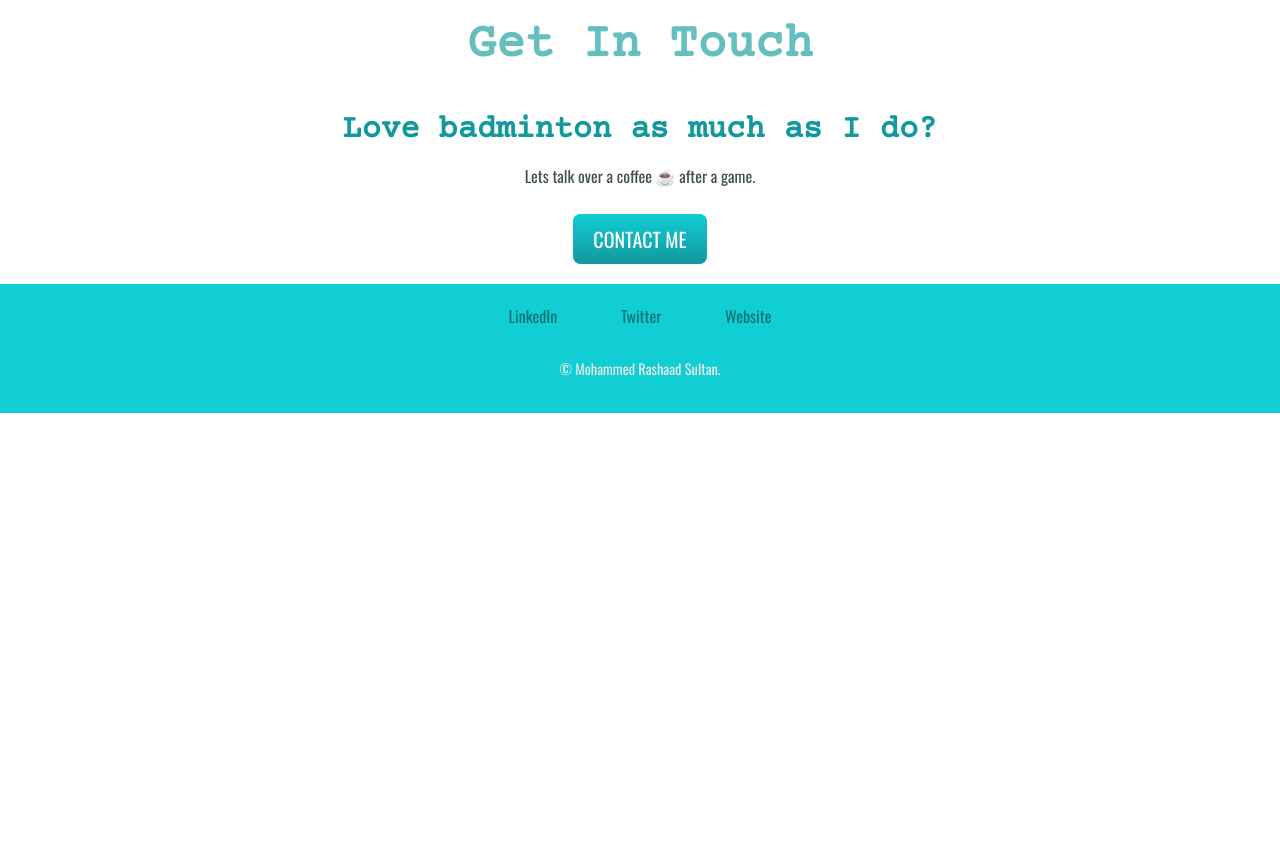
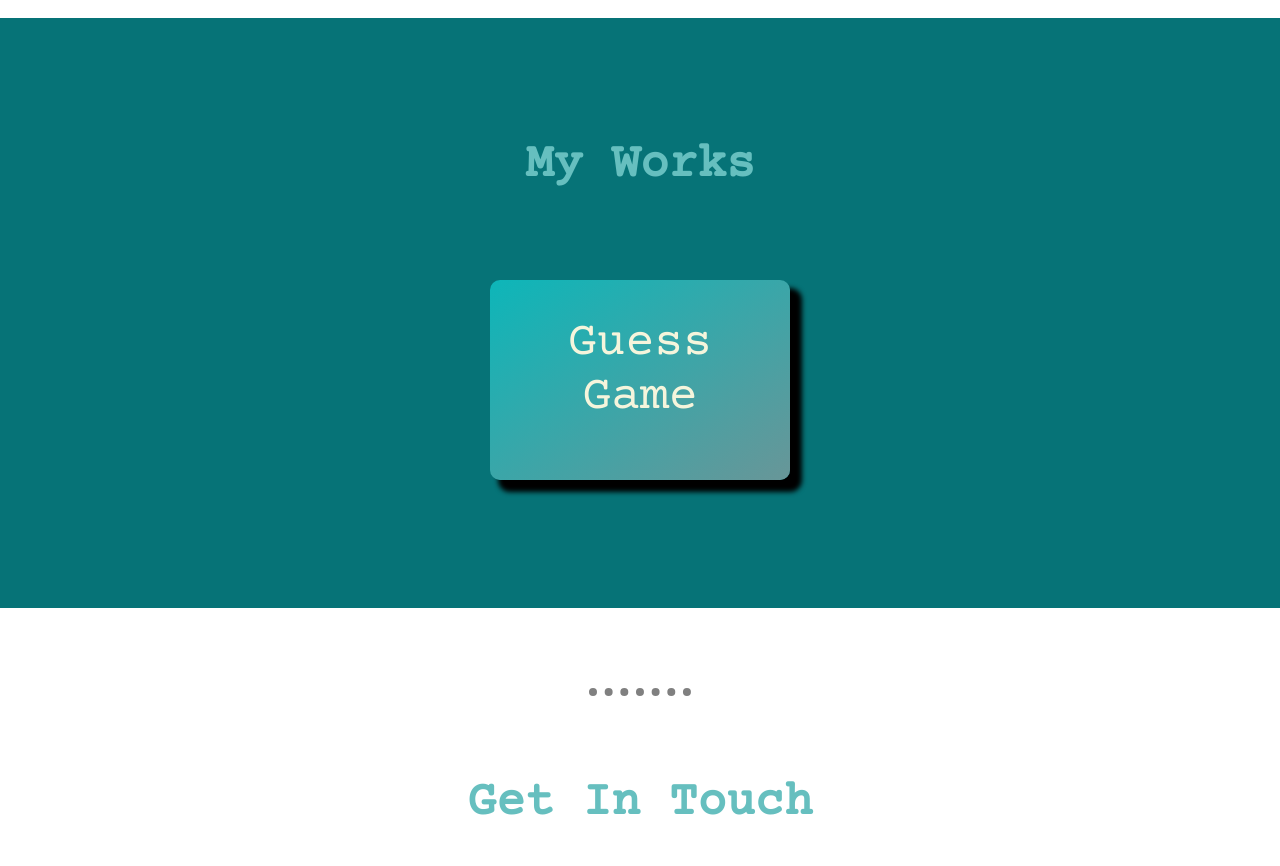
Before and after one commit to SultanRashaad/homePage, a plain HTML site: page index.html in a window 1280 px wide. Shown: the part 2720-3586 px from the top of the page. Before the commit the page ends 3133 px from the top, so only its background shows below. Drawn offline with nearby package versions, Linux system fonts and the light colour scheme.

Commit message:
Adding MyWorks

```diff
--- a/css/styles.css
+++ b/css/styles.css
@@ -148,3 +148,105 @@ h3{
     font-size: 0.9rem;
     margin-top: 30px;
 }
+.myWorks{
+    padding: 5rem
+    ;
+    background: #067377;
+
+}
+.container{
+    display: flex;
+    align-items: center;
+    justify-content: center;
+    padding: 3rem;
+}
+
+
+.cards{
+    position: relative;
+    width: 300px;
+    height: 200px;
+    transition: all 0.8s ease-in;
+    background:none;
+    transform-style: preserve-3d;
+    border-radius: 10px;
+    box-shadow: 10px 10px 5px 2px rgb(0, 0, 0);
+
+
+}
+.cards:hover{
+    transform: rotateY(180deg);
+}
+
+.front{
+    background: linear-gradient(to left top,#689698,#0db6b9);
+
+    position: absolute;
+    top: 0;
+    left: 0;
+    width:100%;
+    height: 100%;
+    backface-visibility: hidden;
+    border-radius: 10px;
+}
+.back{
+    background: linear-gradient(to left top,#0db6b9,#689698);
+    position: absolute;
+    top: 0;
+    left: 0;
+    width: 100%;
+    height:100%;
+    backface-visibility: hidden;
+    transform: rotateY(180deg);
+    border-radius: 10px;
+}
+
+.front-card-content{
+    font-family: 'Courier Prime', monospace;
+    font-size: 3rem;
+    padding:20px;
+    color:beige;
+    margin-top: 1rem;
+    margin-bottom: 0;
+}
+.back-card-content{
+    font-family: 'Courier Prime', monospace;
+    color:beige;
+    font-size: x-large;
+}
+.custom-btn{
+    width: 150px;
+    height: 60px;
+    color: beige;
+    border-radius: 5px;
+    padding: 10px 15px;
+    font-size: large;
+    font-family: 'Courier Prime', monospace;
+    font-weight: 900;
+    background: transparent;
+    cursor: pointer;
+    transition: all 0.3s ease;
+    position: relative;
+    display: inline-block;
+     box-shadow:inset 2px 2px 2px 0px rgba(255,255,255,.5),
+     7px 7px 20px 0px rgba(0,0,0,.1),
+     4px 4px 5px 0px rgba(0,0,0,.1);
+    outline: none;
+}
+
+.btn-2 {
+    background:  #30e3cb;
+    background: linear-gradient(0deg, #30e3cb 0%,  #2bc4ad 100%);
+    border: none;
+
+  }
+  .btn-2:before {
+    height: 0%;
+    width: 2px;
+  }
+  .btn-2:hover {
+    box-shadow:  4px 4px 6px 0 #ffffff33,
+                -4px -4px 6px 0 rgba(116, 125, 136, .5),
+      inset -4px -4px 6px 0 #ffffff33,
+      inset 4px 4px 6px 0 rgba(0, 0, 0, .4);
+  }
--- a/index.html
+++ b/index.html
@@ -46,6 +46,17 @@
           </div>
         </div>
         <hr>
+        <div class="myWorks">
+          <h2>My Works</h2>
+          <div class="container">
+            <div class="cards">
+              <div class="front"><p class="front-card-content">Guess Game</p></div>
+              <div class="back"><p class="back-card-content">💻:Can you Guess my number?</p>
+                <button class="custom-btn btn-2"><a href="https://sultanrashaad.github.io/guessNumber/">Let's Begin</a></button></div>
+            </div>
+          </div>
+        </div>
+        <hr>
         <div class="contact-me">
           <h2>Get In Touch</h2>
           <h3>Love badminton as much as I do?</h3>
```
